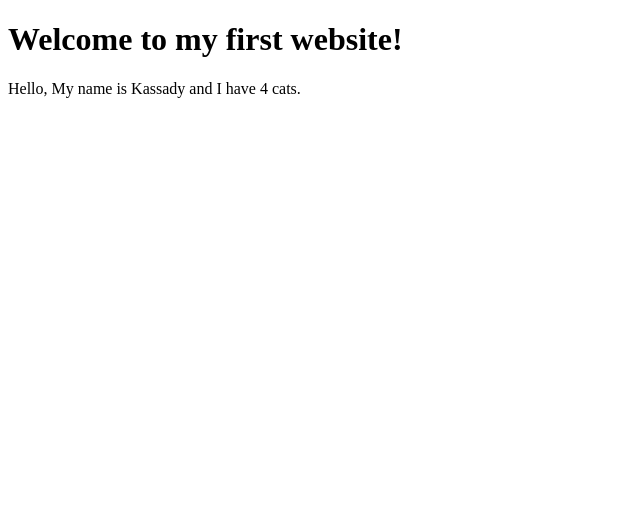
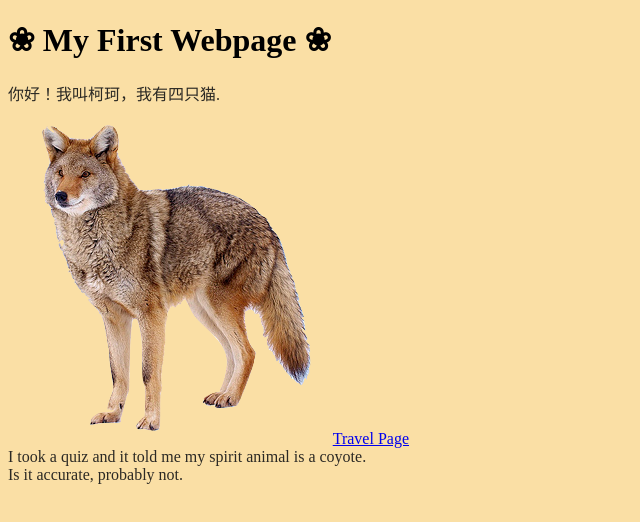
Before and after one commit to kcollins2002/kcollins2002.github.io, a plain HTML site: page index.html in a window 1280 px wide. Shown: the whole page, without its empty margins (0-640 px from the left). Drawn offline with Linux system fonts and the light colour scheme.

Commit message:
Added another link, done stuff

```diff
--- a/index.html
+++ b/index.html
@@ -3,9 +3,27 @@
   <head>
     <title> My First Webpage! </title>
     <meta charset="utf-8">
+     <style>
+     p{color:rgb(43, 41, 36);}
+     p1{color:rgb(43, 41, 36);}
+     body {background-color: rgb(250, 223, 165);}>
+
+
+     </style>
+
   </head>
   <body>
-    <h1> Welcome to my first website! </h1>
-    <p> Hello, My name is Kassady and I have 4 cats. </p>
+    <h1> ❀ My First Webpage ❀ </h1>
+
+
+    <p> 你好！我叫柯珂，我有四只猫. </p>
+      <img src="IMAGES/WOOF.PNG">
+
+      <a href="Travel Page.html">
+      Travel Page</a>
+
+
+      <p1> <br>I took a quiz and it told me my spirit animal is a coyote. <br>
+      Is it accurate, probably not. </p1>
   </body>
 </html>
```
Also changed, not shown: Travel Page.html (added, +13 -0 lines), IMAGES/Howl.jpg (renamed from IMAGES/5711528512_3140ec84ab_o.jpg), IMAGES/WOOF.png (added), 2 other files.
